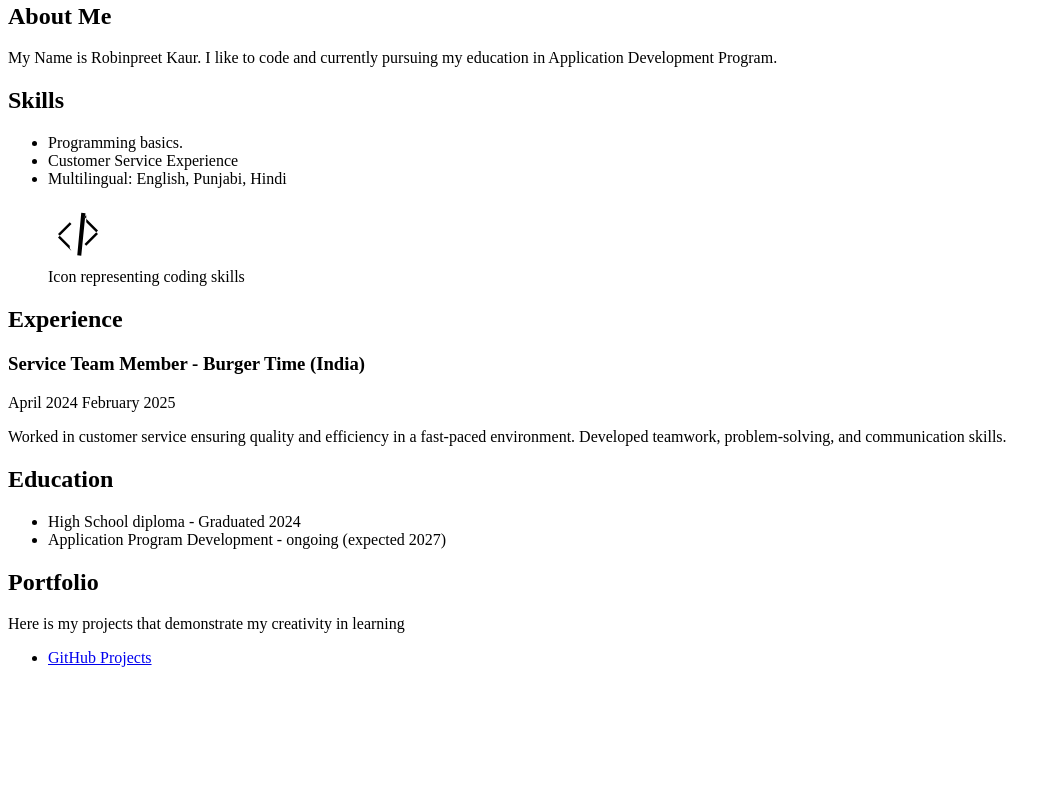
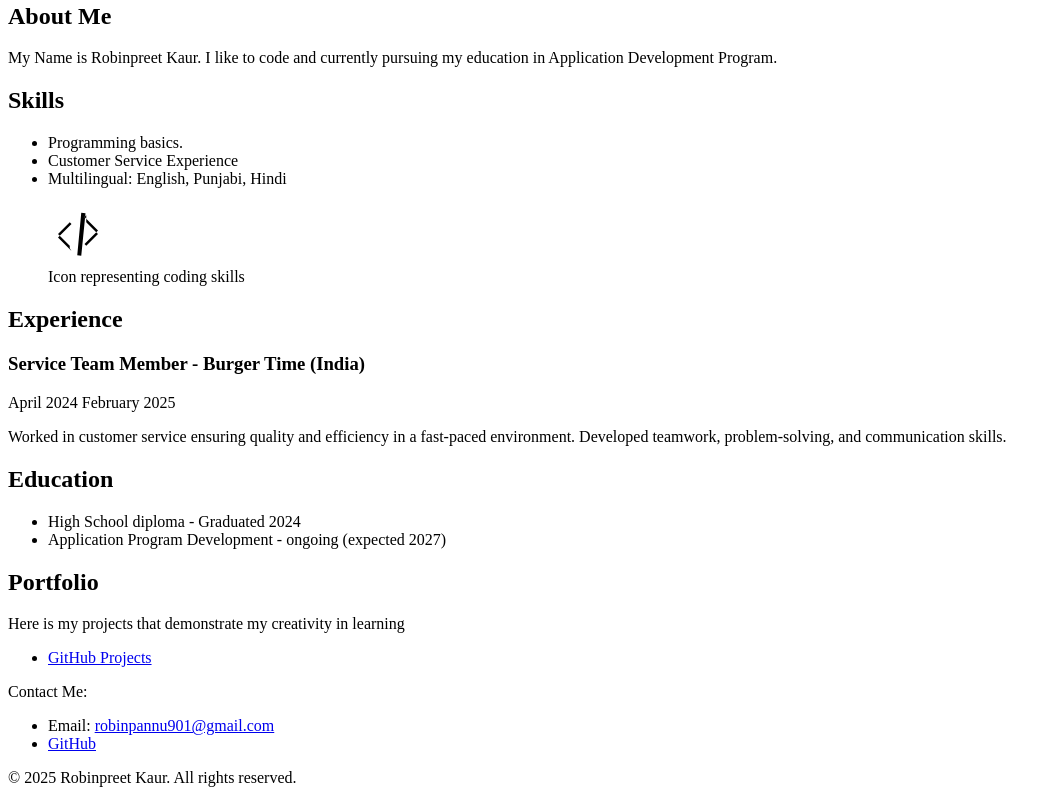
Before and after one commit to rrc-sp2025-Robinpreet/Front-End-Resume-Assignment-1, a plain HTML site: page index.html in a window 1280 px wide. Shown: the part 582-1385 px from the top of the page, without its empty margins (0-1061 px from the left). Before the commit the page ends 1265 px from the top, so only its background shows below. Drawn offline with Linux system fonts and the light colour scheme.

Commit message:
Added the contact information

```diff
--- a/index.html
+++ b/index.html
@@ -42,8 +42,7 @@
         </figure>
         </section>
 
-            <section id="experience" aria-labelledby="experience heading">
-
+        <section id="experience" aria-labelledby="experience heading">
             <h2>Experience</h2>
             <h3>Service Team Member - Burger Time (India)</h3>
             <p><time datetime="2024-04">April 2024</time> <time datetime="2025-02">February 2025</time></p>
@@ -64,3 +63,14 @@
                 <ul>
                     <li><a href="https://github.com/rrc-sp2025-Robinpreet" target="_blank">GitHub Projects</a></li>
                 </ul>
+            </section>
+
+
+           <footer>
+            <p>Contact Me:</p>
+                    <ul>
+                        <li>Email: <a href="mailto:robinpannu901@gmail.com">robinpannu901@gmail.com</a></li>
+                        <li><a href="https://github.com/rrc-sp2025-Robinpreet"target="_blank">GitHub</a></li>
+                    </ul>
+                    <p>&copy; 2025 Robinpreet Kaur. All rights reserved.</p>
+           </footer>
```
